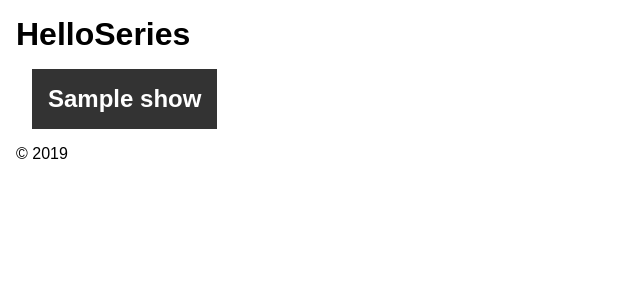
After one commit to nbrignol/training-hello-series, a PHP site: template view/list.view.php in a window 1280 px wide. The commit adds this page. Shown: the top 300 px of the page, without its empty margins (0-640 px from the left). Run offline with PHP 8.4, Linux system fonts and the light colour scheme; the template is opened without the code that fills it: most values are stand-ins (such as "Sample title", 1, 10 or a date in 2020).

Commit message:
Added dao list

```diff
--- a/index.php
+++ b/index.php
@@ -1,7 +1,9 @@
 <?php
 
 require_once("entity/User.php");
+require_once("entity/Show.php");
 require_once("dao/UserSqlDao.php");
+require_once("dao/ShowSqlDao.php");
 require_once("template/TemplateManager.php");
 
 session_start();
--- /dev/null
+++ b/style.css
@@ -0,0 +1,28 @@
+* {
+	margin: 0;
+	padding: 0;
+	border: 0;
+}
+
+body {
+	font-family: sans-serif;
+	padding: 1em;
+}
+
+.showList {
+	display: flex;
+	flex-direction: row;
+	flex-wrap: wrap;
+
+	width: 50%;
+}
+
+.showList .show {
+	padding: 1em;
+	margin: 1em;
+	text-align: center;
+
+	background: #333;
+	color: white;
+
+}
--- /dev/null
+++ b/view/list.view.php
@@ -0,0 +1,21 @@
+<!DOCTYPE html>
+<html>
+<head>
+	<title>Liste des séries - HelloSeries</title>
+	<link rel="stylesheet" type="text/css" href="style.css">
+</head>
+<body>
+	<h1>HelloSeries</h1>
+
+	<section class="showList">
+	<?php foreach($shows as $show): ?>
+		<article class="show">
+			<h2><?php echo $show->label; ?></h2>
+		</article>
+	<?php endforeach; ?>
+	</section>
+
+	<p>&copy; 2019</p>
+
+</body>
+</html>
```
Also changed, not shown: ctrl/list.php (+7 -1 lines), dao/ShowSqlDao.php (added, +44 -0 lines), entity/Show.php (added, +7 -0 lines).
